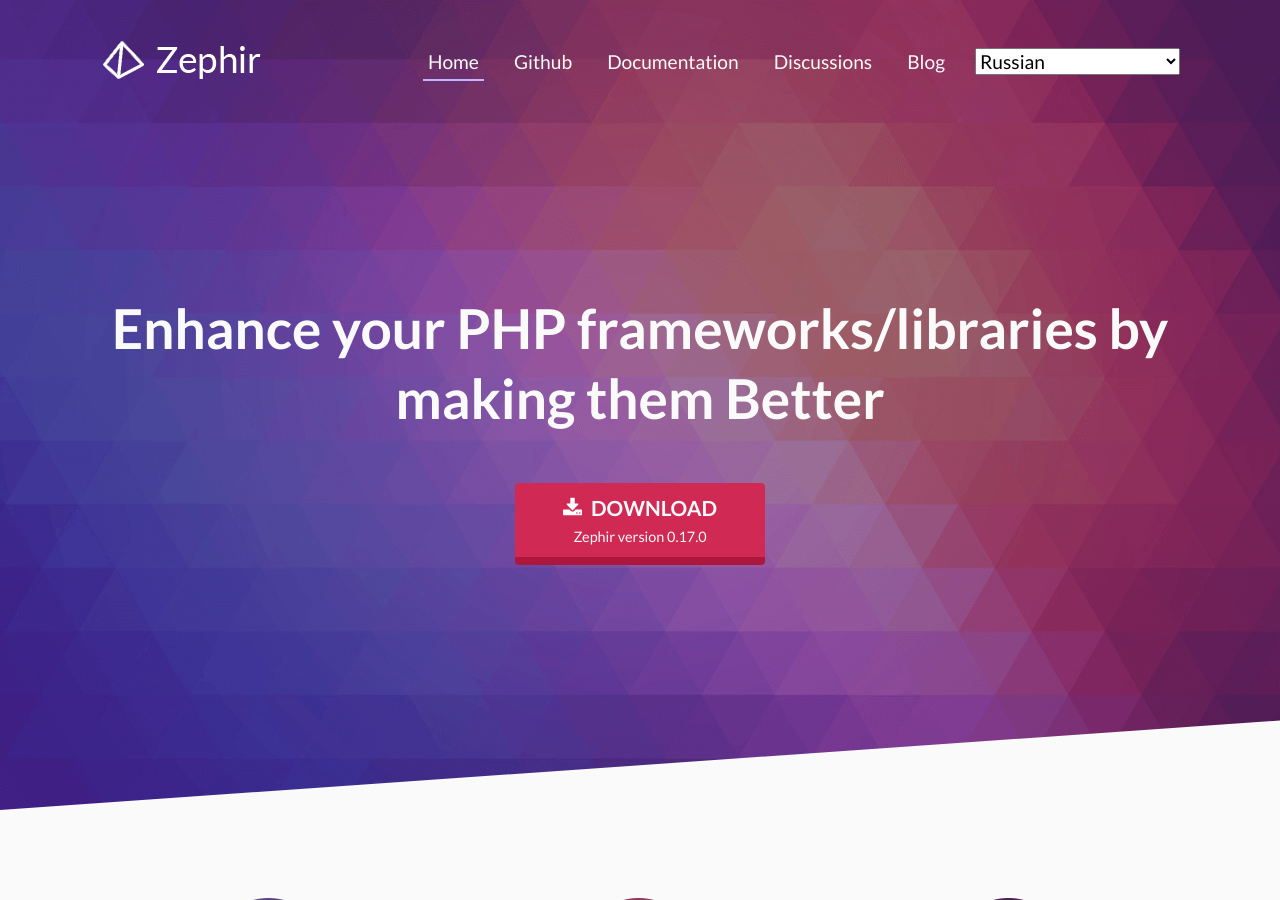
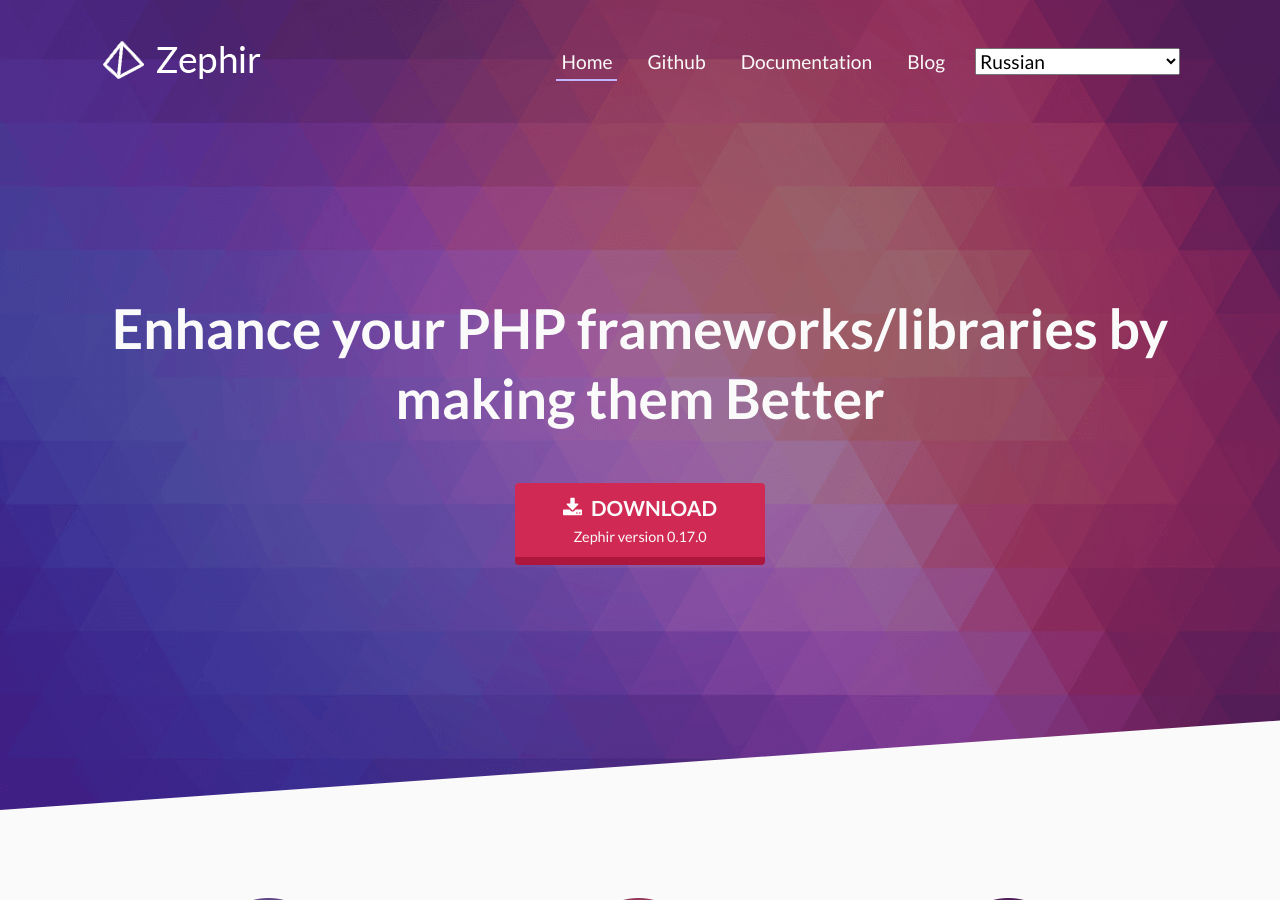
Before and after one commit to zephir-lang/zephir-website, a Jekyll site: the page built from language/ru-RU.html, in a window 1280 px wide and 900 px high. Built offline with Jekyll 4.4.1, drawn with Linux system fonts in a browser that asks for light colours.

Commit message:
remove Discussions link ru (#281)

```diff
--- a/_data/ru-RU.json
+++ b/_data/ru-RU.json
@@ -9,7 +9,6 @@
   "compilationModelDescription": "Zephir takes advantage of the extension ecosystem available in PHP to allow you create your own extensions as shared libraries in Linux/OSX and DLLs on Windows.",
   "contactUs": "Contact Us",
   "description": "Zephir is an open source, high-level/domain specific language designed to ease the creation and maintainability of extensions for PHP with a focus on type and memory safety.",
-  "discussions": "Discussions",
   "documentation": "Documentation",
   "download": "Download",
   "encancePhp": "Enhance your PHP frameworks/libraries by making them ",
--- a/language/ru-RU.html
+++ b/language/ru-RU.html
@@ -26,11 +26,6 @@ permalink: /ru-RU
                     <li>
                         <a href="https://docs.zephir-lang.com/">
                             {{ site.data.ru-RU.documentation }}
-                        </a>
-                    </li>
-                    <li>
-                        <a href="https://github.com/zephir-lang/zephir/discussions">
-                            {{ site.data.ru-RU.discussions }}
                         </a>
                     </li>
                     <li>
@@ -143,9 +138,6 @@ permalink: /ru-RU
                     <a href="https://docs.zephir-lang.com/">
                         {{ site.data.ru-RU.documentation }}
                     </a>
-                    <a href="https://github.com/zephir-lang/zephir/discussions">
-                        {{ site.data.ru-RU.discussions }}
-                    </a>
                     <a href="https://docs.zephir-lang.com/en/latest/installation">
                         {{ site.data.ru-RU.installation }}
                     </a>
```
